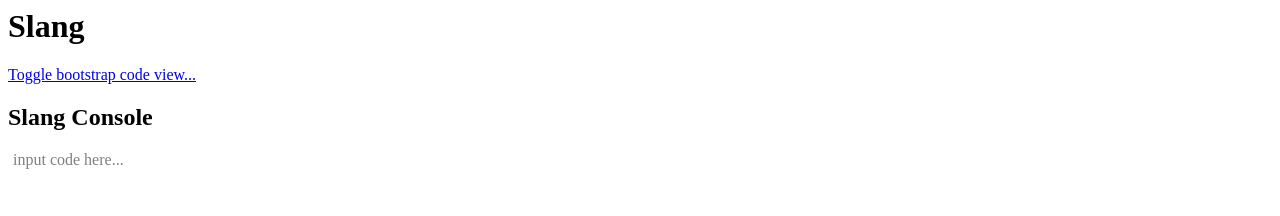
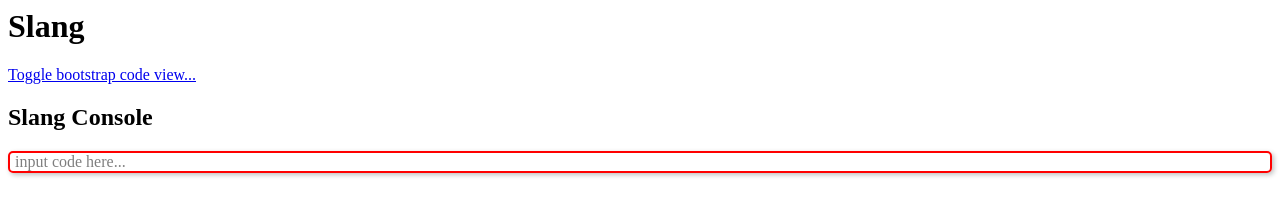
Before and after one commit to flynx/Course-JavaScript, a plain HTML site: page Slang/slang.html in a window 1280 px wide. Drawn offline with Linux system fonts and the light colour scheme.

Commit message:
minor tweaks...
Signed-off-by: Alex A. Naanou <alex.nanou@gmail.com>

```diff
--- a/Slang/slang.html
+++ b/Slang/slang.html
@@ -30,6 +30,11 @@
 }
 .command:focus:after {
 	opacity: 0.2;
+}
+.command:last-child {
+	border: red 2px solid;
+	border-radius: 5px;
+	box-shadow: 2px 2px 5px 0px silver;
 }
 
 .error {
```
